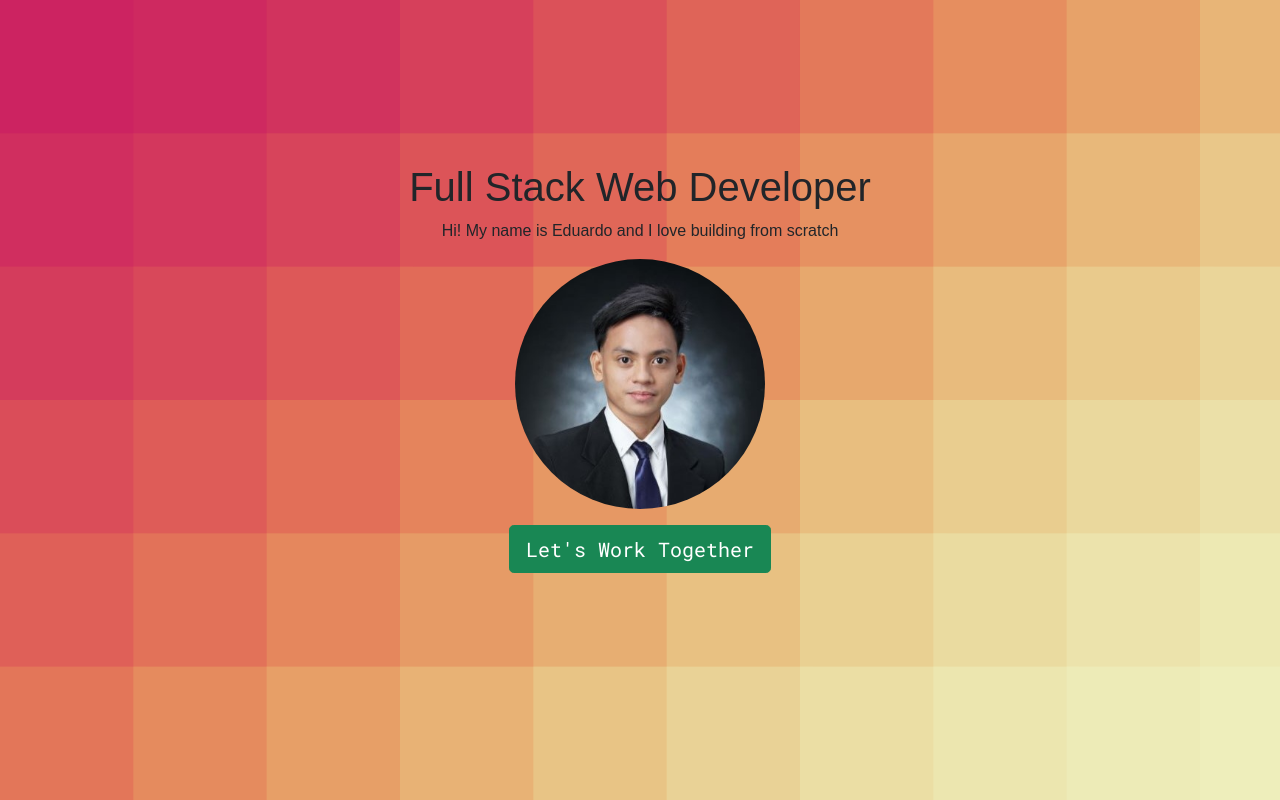
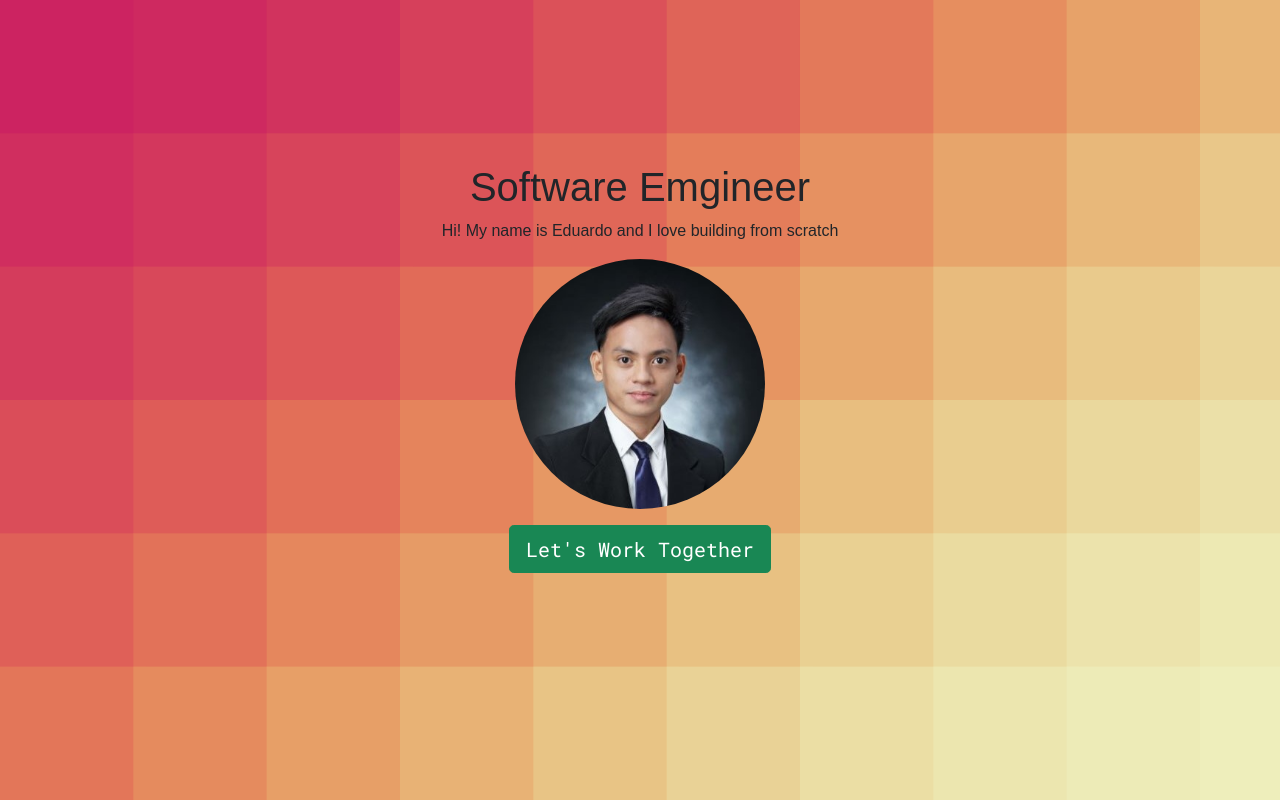
Before and after one commit to Edtronicx/SimpleWebsite, a plain HTML site: page index.html in a window 1280 px wide. Drawn offline with nearby package versions, Linux system fonts and the light colour scheme; a web font is replaced by a local one.

Commit message:
Update index.html
Change job position

```diff
--- a/index.html
+++ b/index.html
@@ -24,7 +24,7 @@
         <!-- container -->
         <!-- text-center and mt-5 is bootstrap-->
         <section id = "landing" class="text-center mt-5">
-        <h1>Full Stack Web Developer</h1>
+        <h1>Software Emgineer</h1>
         <p>Hi! My name is Eduardo and I love building from scratch</p>
         <img src="./images/mypic.JPG" alt="me" id="profile">
         <!-- btn btn-success mt-3 btn-lg is bootstrap-->
```
